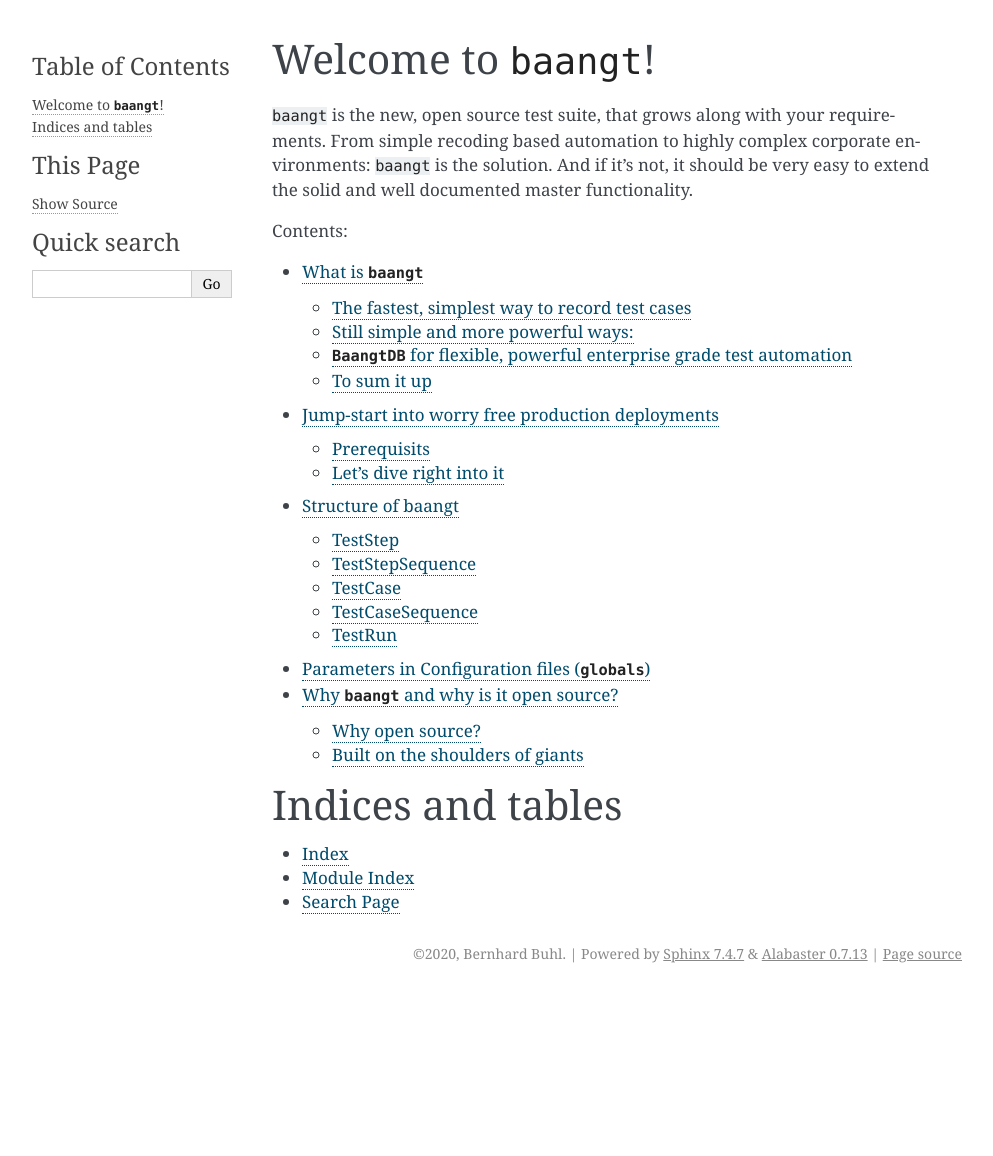
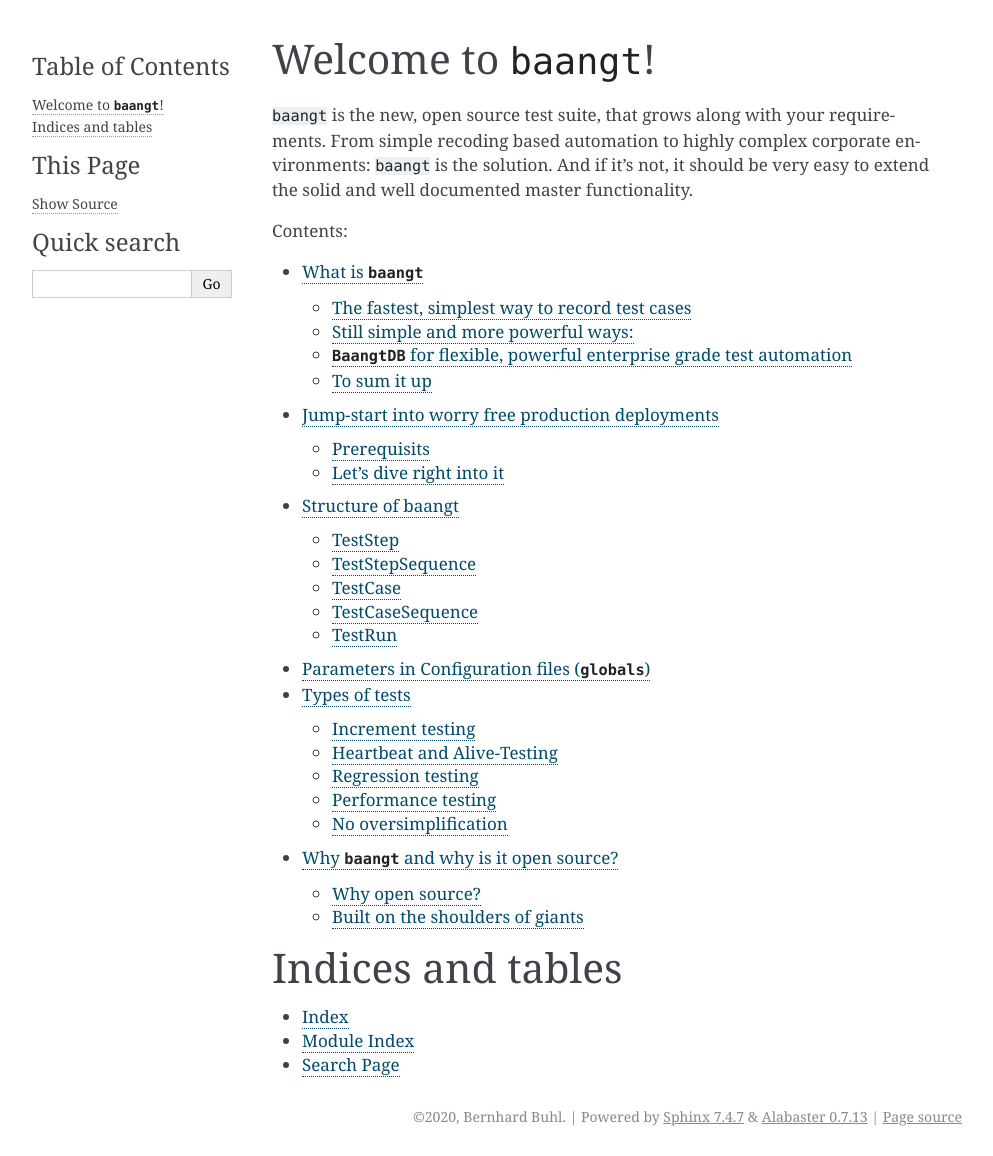
Before and after one commit to Athos1972/baangt, a Sphinx documentation site: the page built from docs/index.rst, in a window 1280 px wide. Shown: the whole page, without its empty margins (148-1141 px from the left). Built offline with Sphinx 7.4.7, drawn with Linux system fonts in a browser that asks for light colours; before the commit the page ends 993 px from its top, so only the background shows below that; some of the changed lines change nothing that is shown.

Commit message:
Documentation

```diff
--- /dev/null
+++ b/docs/TestTypes.rst
@@ -0,0 +1,65 @@
+Types of tests
+==============
+
+No matter if your organization is agile or waterfall oriented or follows one of the many hybrid variants. Sooner or later
+you'll have an increment - an outcome from your software developers or customizers. You paid for it. You want it in production.
+But will it work? Will there be any unwanted side effects to existing functionality?
+
+Increment testing
+-------------------
+
+Usually an increment is tested manually by human testers who are not identical with the developers.
+
+Depending on maturatiy of your organization and many other factors, the testers will be more or less clearly instructed,
+what to test. They might have written business requirements and deduct the test cases themselves. In ideal setups they
+were part of the development lifecycle, know the deviations from original requirements, pitfalls and workarounds and can
+adjust their test expectation accordingly.
+
+Unless you're in a greenfield situation where the whole system landscape needs to be tested and retested for months or years
+your Testers will focus on testing the increment - not so much the existing functionality, which used to work fine already.
+
+Use ``baangt`` already in preparation of this test phase. Create all the test cases, that you plan to execute. Create all
+the data combinations, that you'll want to have tested. Once the functionality is there, record the most complex scenario
+in the recorder. Instead of testing 100s of cases manually, you'll need only one recording and the prepared dataset. Start
+the TestRunExecution, sit back and wait for the results. Simple like that.
+
+Heartbeat and Alive-Testing
+---------------------------
+Alive-Testing is usually done with just one quick test case in all stages (Dev, Pre-Quality and Quality-System). It will
+show general availability of the landscape and applications running on it. Alive-Tests with some APIs could run for instance
+every 5 minutes.
+
+Heartbeat tests are a smaller subset of regression tests. E.g. if you have 10.000 testcases in regression tests, you'd
+use a few hundred for heartbeat tests. They'd usually run a few times per day on Pre-Quality- and once per day on
+Quality-System) and of course in the build pipeline.
+
+Regression testing
+------------------
+
+If you followed through on Increment testing imagine the joy of the next release! You'll have the increment tested and run
+all test cases of previous increments as well. That's called regression testing. If you did everything well use the results
+of regression tests and increment tests as rock-solid base for your decision whether to move on to production or not.
+
+Performance testing
+-------------------
+
+So you did regression and increment tests, moved to production and receive countless complaints from users, that the
+performance of the system is too slow. Additionally there are now bugs that appear due to timeout situations. Damn.
+
+    **What happened?**
+
+You tested only for functionality, but not for load. With a few simple adoptions to your test cases you can simulate any
+number of users. To achieve realistic performance testing you'll need more hardware for testing than for regression and
+increments. But you'll use the same tool: ``baangt``.
+
+As of today (Jan 2020) ``baangt`` does not provide infrastructure monitoring. In order to analyze the results of your
+performance tests you'll need additional tools, but ``baangt`` will give indications, which components or which functionalities
+need a closer look by your experts.
+
+No oversimplification
+---------------------
+
+Please don't get me wrong. Just because we have a great tool, it doesn't mean that testing will happen by itself. There's
+still a lot of expert work needed for Testdesign, Stagedesign, Creation and maintenance of Testsets, creation and
+maintenance of test data sets, deployment strategies. ``baangt`` provides efficient ways to work, but work still needs
+to be done.
--- a/docs/index.rst
+++ b/docs/index.rst
@@ -18,6 +18,7 @@
    simpleExample.rst
    Structure.rst
    ParametersConfigFile.rst
+   TestTypes.rst
    HistoryAndReasons.rst
 
 
```
